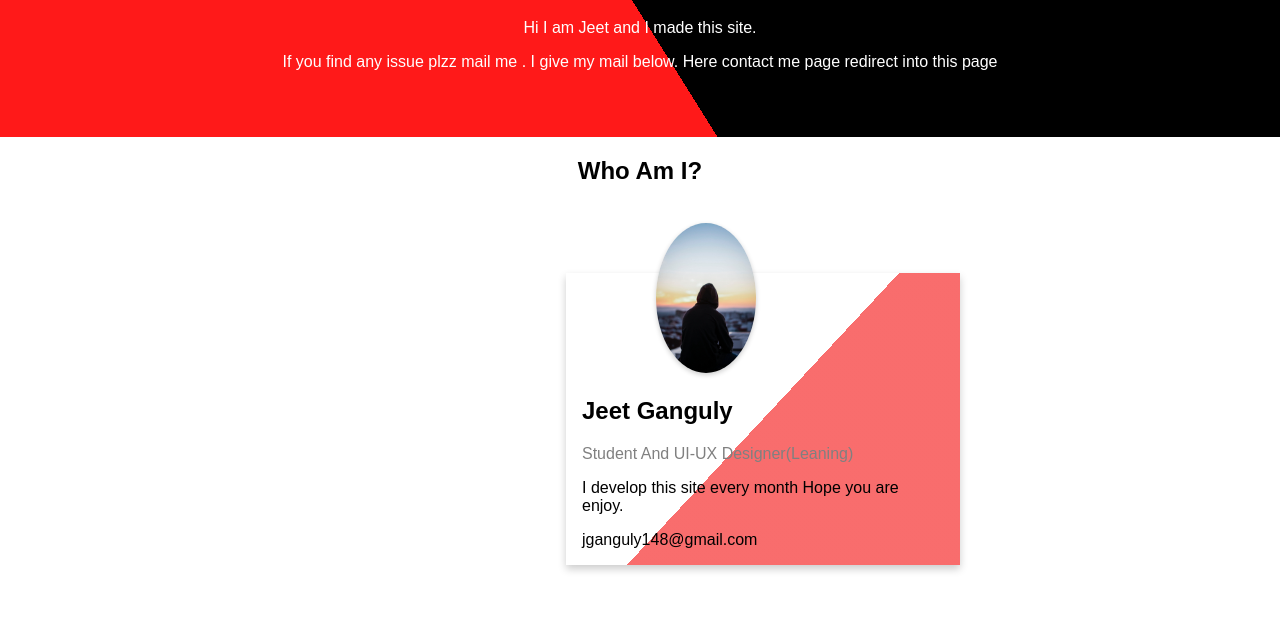
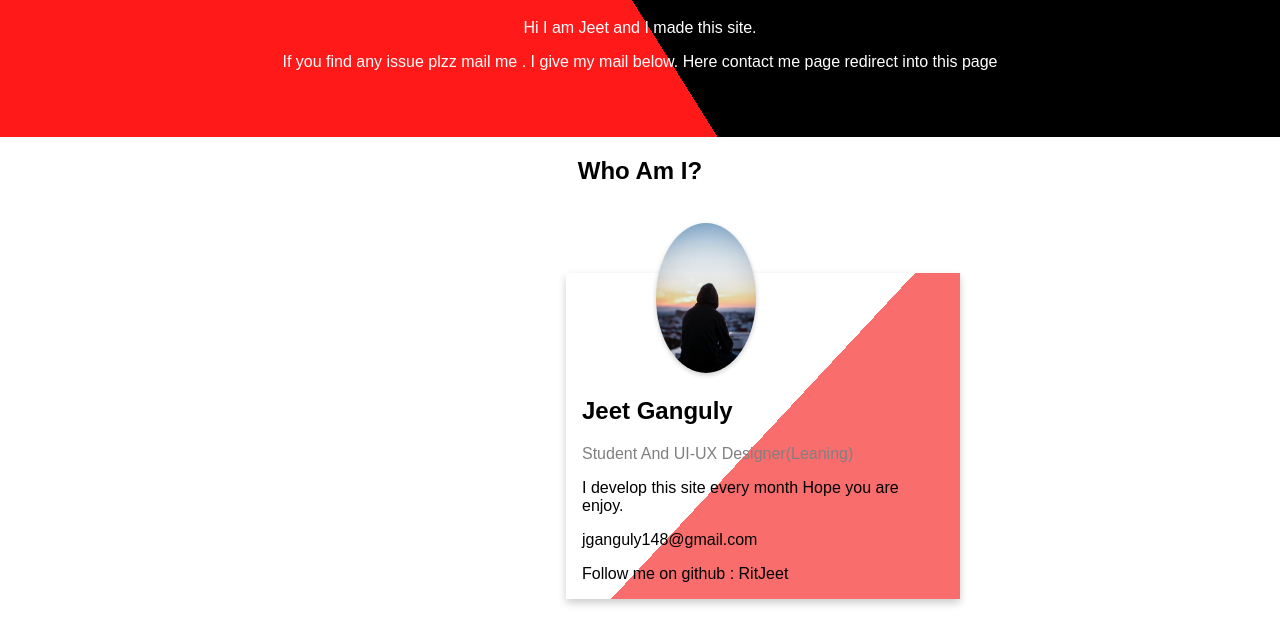
Before and after one commit to RitJeet/ritjeet-tictactoe, a plain HTML site: page aboutus.html in a window 1280 px wide. Shown: the part 213-836 px from the top of the page. Before the commit the page ends 802 px from the top, so only its background shows below. Drawn offline with Linux system fonts and the light colour scheme.

Commit message:
Update aboutus.html
I update it

```diff
--- a/aboutus.html
+++ b/aboutus.html
@@ -257,6 +257,8 @@
                     <p class="title">Student And UI-UX Designer(Leaning)</p>
                     <p>I develop this site every month Hope you are enjoy.</p>
                     <p>jganguly148@gmail.com</p>
+                    <p>Follow me on github : RitJeet</p>
+
                     <!--<p><button class="button">Contact</button></p>-->
                 </div>
             </div>
```
